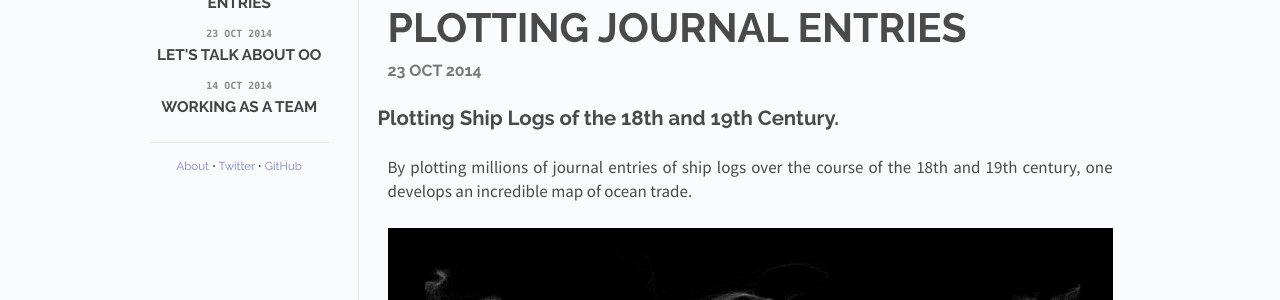
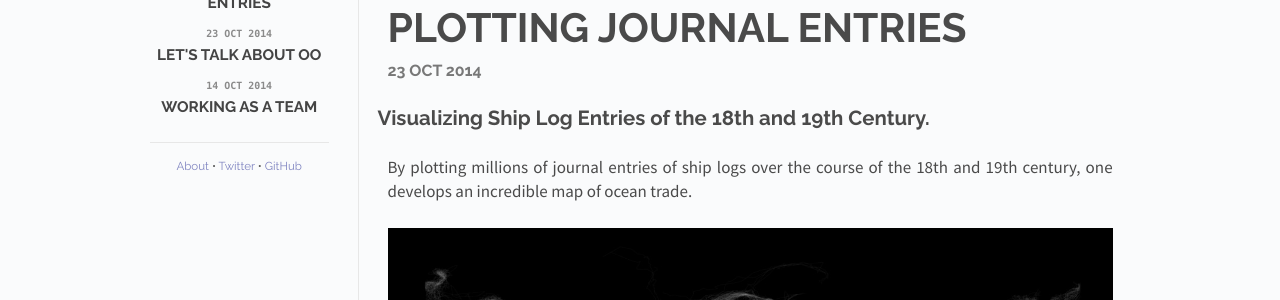
Before and after one commit to robbyoconnor/lucasbrambrink.github.io, a Jekyll site: the page built from _posts/2014-11-3-ship-journals.md, in a window 1280 px wide. Shown: the part 294-594 px from the top of the page. Built offline with Jekyll 4.4.1, drawn with Linux system fonts in a browser that asks for light colours; Markdown is read by kramdown in place of the engine named in the settings.

Commit message:
final edit

```diff
--- a/_posts/2014-11-3-ship-journals.md
+++ b/_posts/2014-11-3-ship-journals.md
@@ -5,7 +5,7 @@ cover: earth2.png
 date:   2014-10-23 09:10:00
 categories: posts
 ---
-Plotting Ship Logs of the 18th and 19th Century.
+Visualizing Ship Log Entries of the 18th and 19th Century.
 ------------
 By plotting millions of journal entries of ship logs over the course of the 18th and 19th century, one develops an incredible map of ocean trade.
 
```
